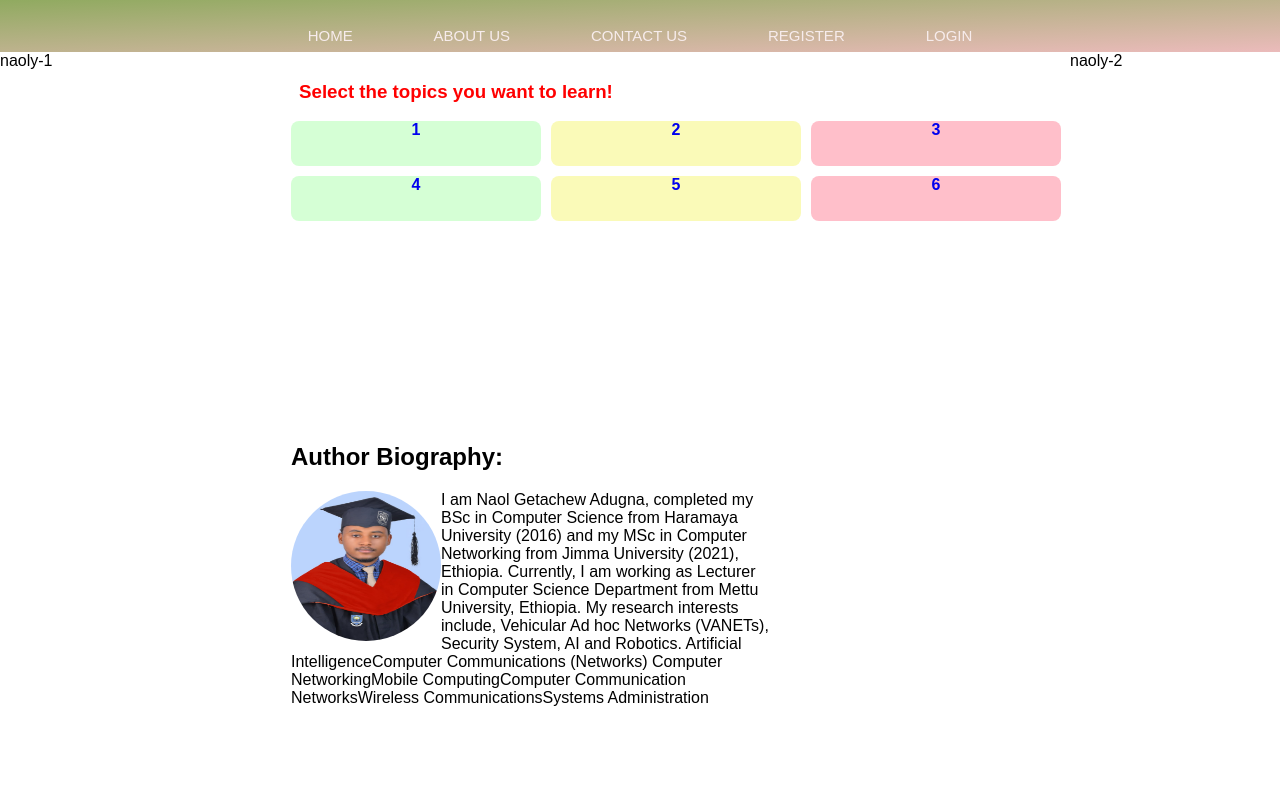
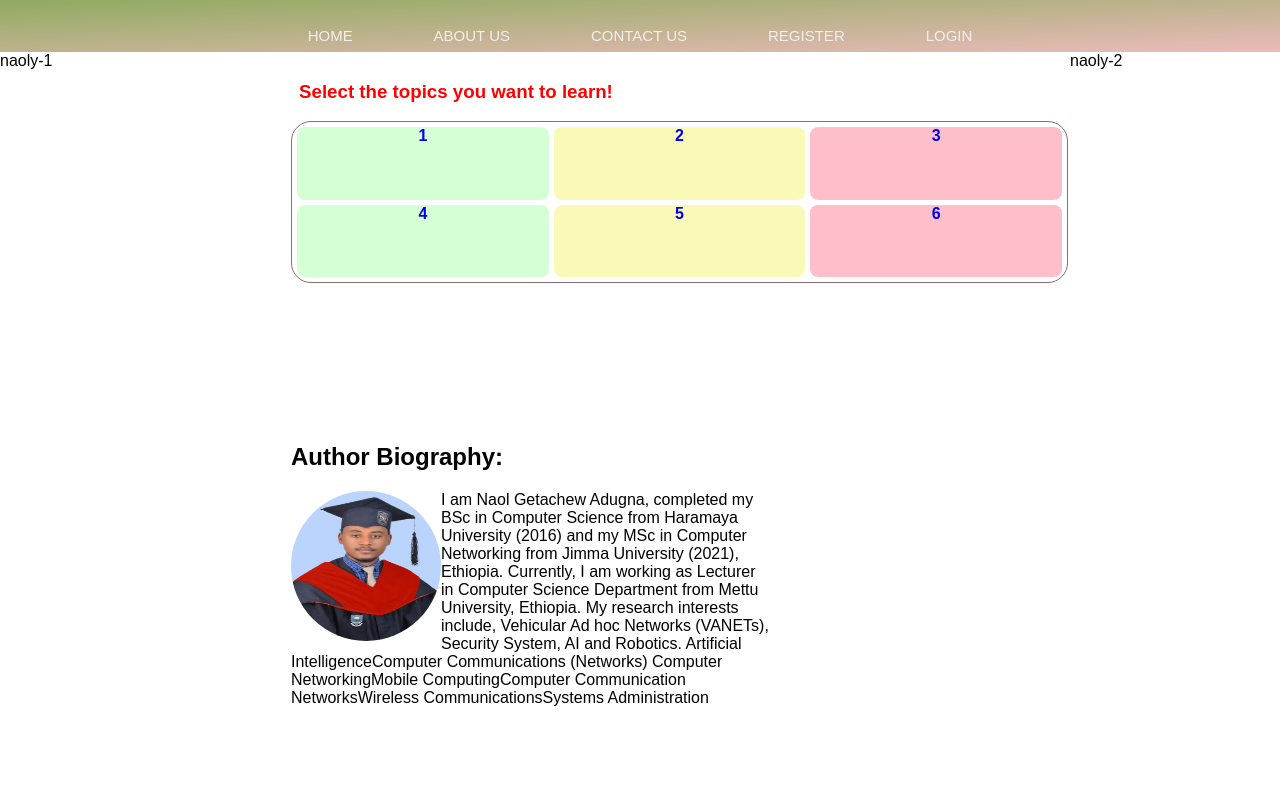
Before and after one commit to naoly/naolydev, a plain HTML site: page index.html in a window 1280 px wide. Shown: the top 800 px of the page. Drawn offline with Linux system fonts and the light colour scheme.

Commit message:
Update style.css

```diff
--- a/style.css
+++ b/style.css
@@ -60,11 +60,14 @@ body{
 .mid-divs{
     display: grid;
     grid-template-columns: 1fr 1fr 1fr;
-    grid-gap: 10px;
+    grid-gap: 5px;
+    padding: 5px;
     position: absolute;
-    width: 770px;
-    height: 100px;
+    width: 765px;
+    height: 150px;
     background-color: rgb(255, 255, 255);
+    border-radius: 20px;
+    border:1px solid rgb(141, 109, 109);
 }
 .d1{
     text-align: center;
```
